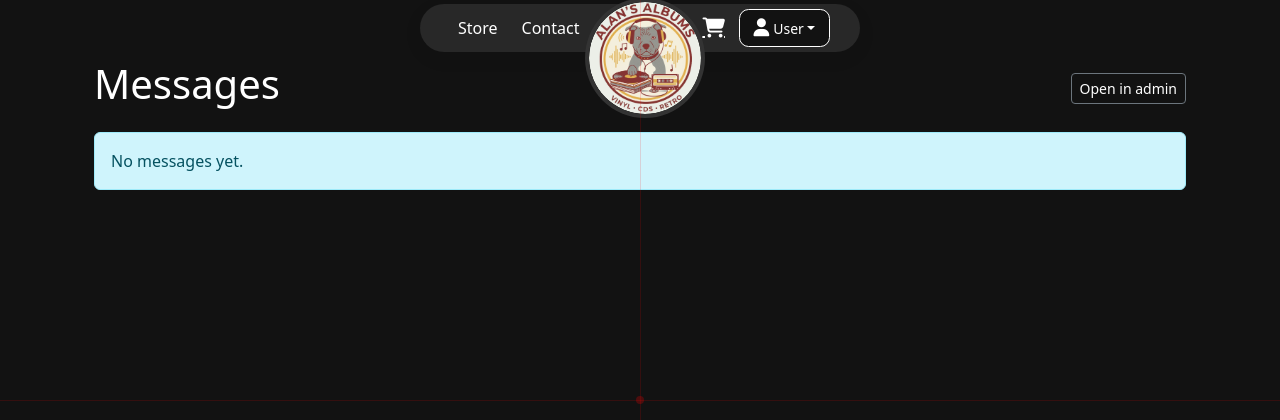
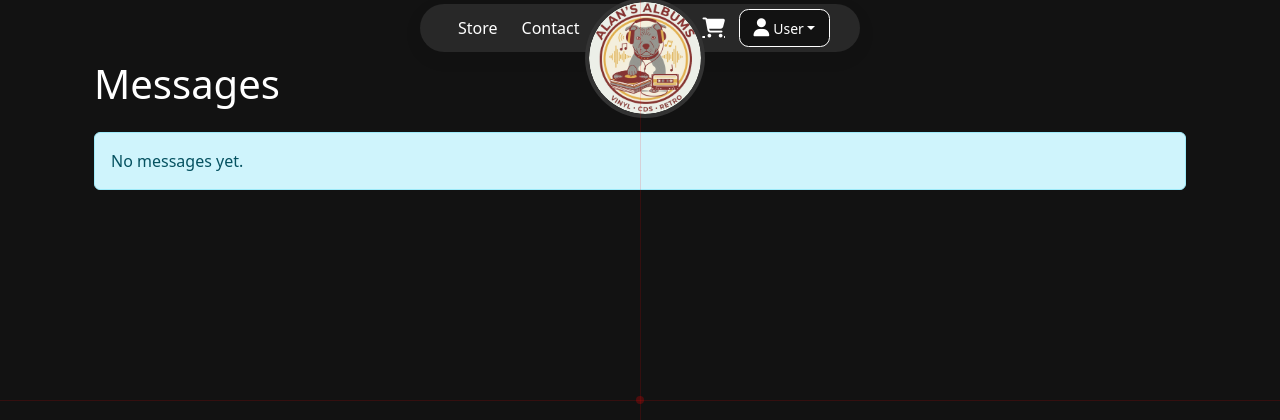
Before and after one commit to zZWinterZz/alans-albums, a Django app: page /messages/ in a window 1280 px wide. Shown: the top 420 px of the page. Run offline with Django 4.2, Linux system fonts and the light colour scheme; the visitor is signed in with stand-in values (Sample User, id 1); data comes from the database, SQL or seed files in the repository; some libraries are stand-ins or nearby versions.

Commit message:
fix: Remove unnecessary admin link from messages page

```diff
--- a/templates/messages.html
+++ b/templates/messages.html
@@ -4,7 +4,6 @@
 <div class="container">
   <div class="d-flex justify-content-between align-items-center mb-3">
     <h1>Messages</h1>
-    <div><a href="/admin/accounts/message/" class="btn btn-sm btn-outline-secondary">Open in admin</a></div>
   </div>
 
   {% if messages_list %}
```
